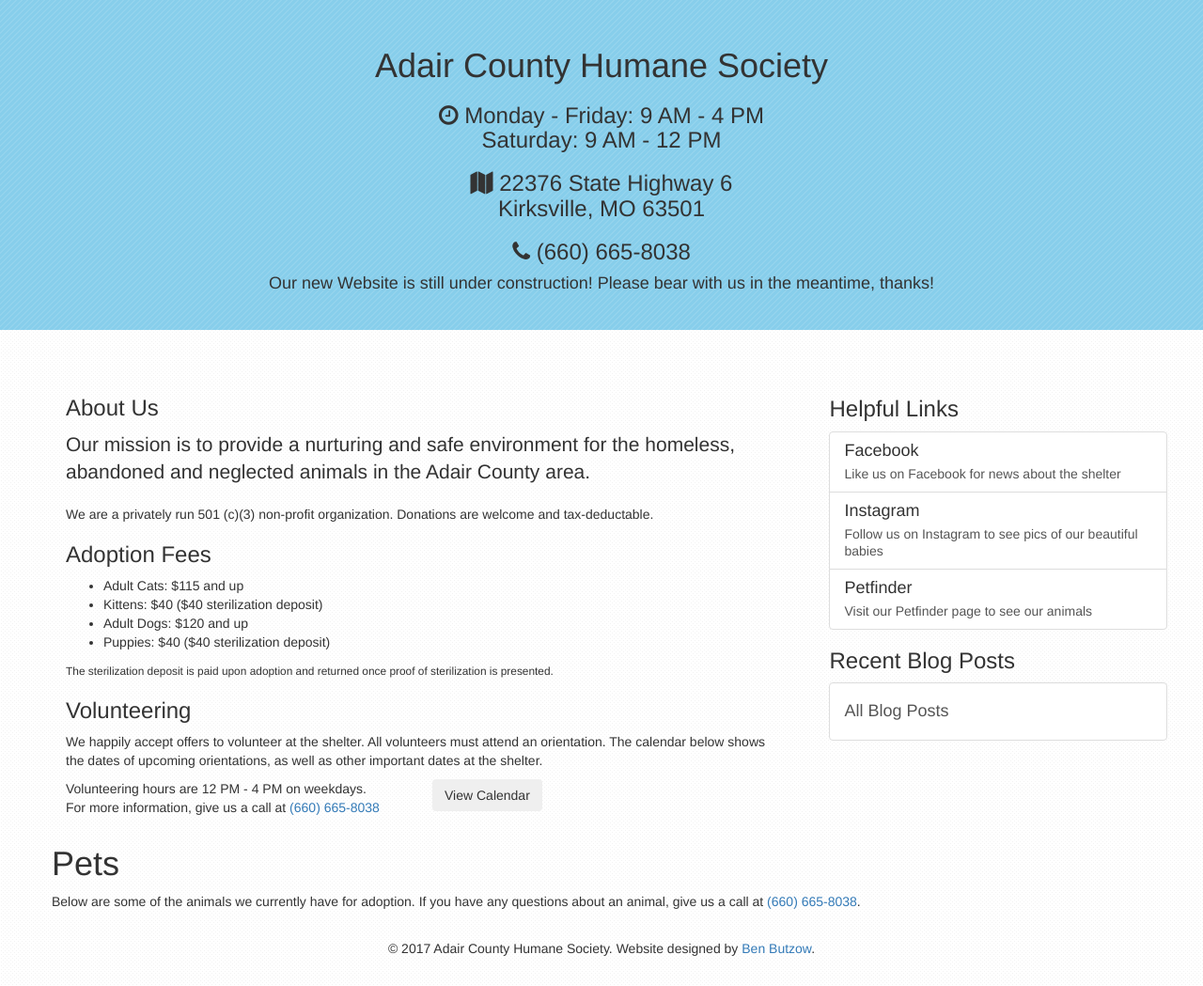
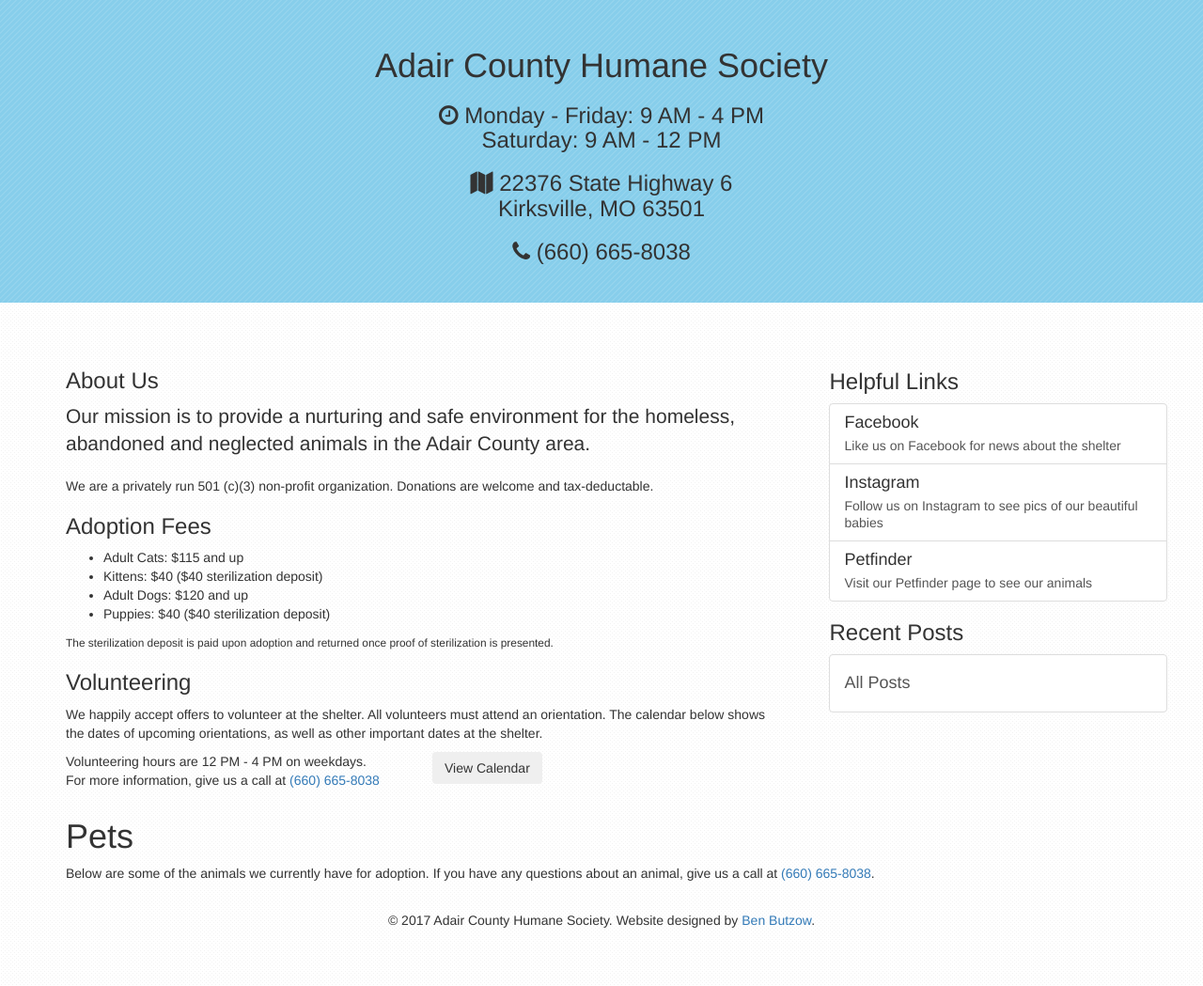
Before and after one commit to KittenCause/adaircountyhumanesociety.github.io, a Jekyll site: the page built from index.html, in a window 1280 px wide. Shown: the whole page at 94% size. Built offline with Jekyll 4.4.1, drawn with Linux system fonts in a browser that asks for light colours; after the commit the page ends 1019 px from its top, so only the background shows below that.

Commit message:
Bug fixes, wording changes

```diff
--- a/_config.yml
+++ b/_config.yml
@@ -1,6 +1,6 @@
 title: Adair County Humane Society
 description: "Adair County Humane Society"
-baseurl: "/preview"
+baseurl: ""
 url: "http://adairhumanesociety.org"
 
 markdown: kramdown
--- a/_includes/head.html
+++ b/_includes/head.html
@@ -3,7 +3,7 @@
     <meta http-equiv="X-UA-Compatible" content="IE=edge">
     <meta name="viewport" content="width=device-width, initial-scale=1">
 
-    <title>{% if page.title%}{{ page.title | escape }}{% else %}{{ site.title | escape }}{% endif %}</title>
+    <title>{% if page.title%}{{ page.title | append: " | " | append: site.title | escape }}{% else %}{{ site.title | escape }}{% endif %}</title>
     <meta name="description" content="{% if page.excerpt %}{{ page.excerpt | strip_html | strip_newlines | truncate: 160 }}{% else %}{{ site.description }}{% endif %}">
 
     <meta property="og:url" content="{{ page.url }}">
--- a/index.html
+++ b/index.html
@@ -7,8 +7,6 @@
         <h3><i class="fa fa-clock-o"></i> Monday - Friday: 9 AM - 4 PM<br />Saturday: 9 AM - 12 PM</h3>
         <h3><i class="fa fa-map"></i> <a href="https://www.google.com/maps/place/Humane+Society/@40.2147142,-92.6253096,17z/data=!4m13!1m7!3m6!1s0x87e8120b9338b661:0x7ec713176e52e699!2s22376+MO-6,+Kirksville,+MO+63501!3b1!8m2!3d40.2147142!4d-92.6231209!3m4!1s0x87e8120b9062c4fd:0x1c4a0609be3946e4!8m2!3d40.2146897!4d-92.6231414" target="_blank">22376 State Highway 6<br />Kirksville, MO 63501</a></h3>
         <h3><i class="fa fa-phone"></i> <a href="tel:1-660-665-8038">&#40;660&#41; 665-8038</a></h3>
-
-        <h4>Our new Website is still under construction! Please bear with us in the meantime, thanks!</h4>
     </div>
 </div>
 <div class="container">
@@ -77,7 +75,7 @@
                         </a -->
                     </div>
 
-                    <h3>Recent Blog Posts</h3>
+                    <h3>Recent Posts</h3>
                     <div class="list-group">
                         {% for post in site.posts limit:3 %}
                         <a href="{{ post.url | prepend: site.baseurl }}" class="list-group-item">
@@ -85,8 +83,8 @@
                             <p class="list-group-item-text">{{ post.excerpt | strip_html | strip_newlines | truncatewords: 15 }}</p>
                         </a>
                         {% endfor %}
-                        <a href="/posts.html" class="list-group-item">
-                            <h4 class="list-group-item-header">All Blog Posts</h4>
+                        <a href="{{ "/posts.html" | prepend: site.baseurl }}" class="list-group-item">
+                            <h4 class="list-group-item-header">All Posts</h4>
                         </a>
                     </div>
                 </div>
@@ -95,9 +93,11 @@
     </div>
 
     <div class="row">
-        <h1>Pets</h1>
+        <div class="col-xs-12">
+            <h1>Pets</h1>
         <p>Below are some of the animals we currently have for adoption. If you have any questions about an animal, give us a call at <a href="tel:1-660-665-8038">&#40;660&#41; 665-8038</a>.</p>
         <div class="text-center" id="pets"></div>
+        </div>
     </div>
 </div>
 <footer class="container text-center">
```
Also changed, not shown: posts.html (+6 -5 lines), README.md.
